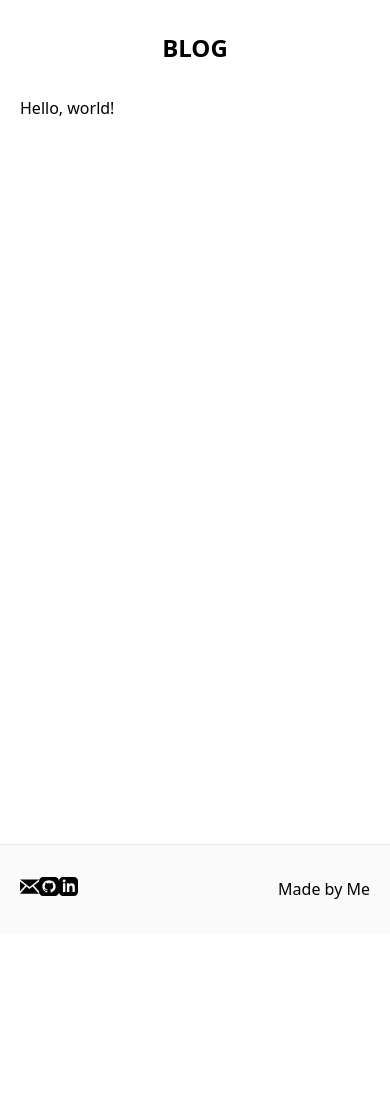
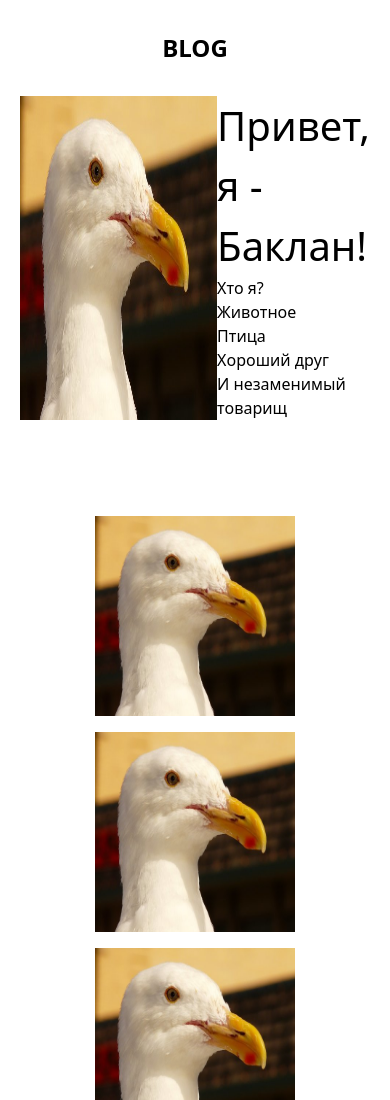
Before and after one commit to Caramel-Pudding/blog, a Next.js app: page /bio in a window 390 px wide. Shown: the top 1100 px of the page. Before the commit the page ends 934 px from the top, so only its background shows below. Built offline with nearby package versions, Linux system fonts and the light colour scheme.

Commit message:
Basic bio page

```diff
--- a/src/pages/bio.tsx
+++ b/src/pages/bio.tsx
@@ -1,5 +1,7 @@
 import { memo, FC } from "react";
 import Head from "next/head";
+import Image from "next/image";
+import cn from "classnames";
 import { Container } from "@/components/container";
 import { Header } from "@/components/header";
 import { Layout } from "@/components/layout";
@@ -7,18 +9,121 @@ import { bioPostStub } from "@/consts/bio-post-stub";
 
 const Post: FC = memo(() => {
   return (
-    <Layout>
-      <Container>
-        <Header />
-        <article className="mb-32">
+    <>
       <Head>
         <title>Author page</title>
         <meta content={bioPostStub.ogImage?.url} property="og:image" />
       </Head>
-          Hello, world!
-        </article>
+      <Layout>
+        <Container>
+          <Header />
+          <section className="mb-32">
+            <section className={cn("flex", "justify-around", "mb-24")}>
+              <Image
+                alt="Author Image"
+                height={600}
+                src="/assets/blog/bio/baklan.jpg"
+                width={600}
+              />
+              <section>
+                <h1 className={cn("text-5xl")}>Привет, я - Баклан!</h1>
+                <span>Хто я?</span>
+                <ul>
+                  <li>Животное</li>
+                  <li>Птица</li>
+                  <li>Хороший друг</li>
+                  <li>И незаменимый товарищ</li>
+                </ul>
+              </section>
+            </section>
+            <section
+              className={cn(
+                "grid",
+                "justify-items-center",
+                "grid-cols-1",
+                "lg:grid-cols-3",
+                "xl:grid-cols-5",
+                "gap-x-4",
+                "lg:gap-x-8",
+                "xl:gap-x-12",
+                "gap-y-4",
+                "lg:gap-y-8",
+                "xl:gap-y-12",
+                "mb-24"
+              )}
+            >
+              <Image
+                alt="Author Image"
+                height={200}
+                src="/assets/blog/bio/baklan.jpg"
+                width={200}
+              />
+              <Image
+                alt="Author Image"
+                height={200}
+                src="/assets/blog/bio/baklan.jpg"
+                width={200}
+              />
+              <Image
+                alt="Author Image"
+                height={200}
+                src="/assets/blog/bio/baklan.jpg"
+                width={200}
+              />
+              <Image
+                alt="Author Image"
+                height={200}
+                src="/assets/blog/bio/baklan.jpg"
+                width={200}
+              />
+              <Image
+                alt="Author Image"
+                height={200}
+                src="/assets/blog/bio/baklan.jpg"
+                width={200}
+              />
+              <Image
+                alt="Author Image"
+                height={200}
+                src="/assets/blog/bio/baklan.jpg"
+                width={200}
+              />
+              <Image
+                alt="Author Image"
+                height={200}
+                src="/assets/blog/bio/baklan.jpg"
+                width={200}
+              />
+              <Image
+                alt="Author Image"
+                height={200}
+                src="/assets/blog/bio/baklan.jpg"
+                width={200}
+              />
+              <Image
+                alt="Author Image"
+                height={200}
+                src="/assets/blog/bio/baklan.jpg"
+                width={200}
+              />
+            </section>
+            <div className={cn("flex", "justify-center")}>
+              <section className={cn("flex", "flex-col")}>
+                <h2>Мои выступления</h2>
+                <iframe
+                  allow="fullscreen;"
+                  frameBorder="0"
+                  height="315"
+                  src="https://www.youtube.com/embed/dQw4w9WgXcQ"
+                  title="RickRoll"
+                  width="420"
+                />
+              </section>
+            </div>
+          </section>
         </Container>
       </Layout>
+    </>
   );
 });
 
```
Also changed, not shown: public/assets/blog/bio/baklan.jpg (added). Lines whose indentation alone changed are shown as unchanged.
